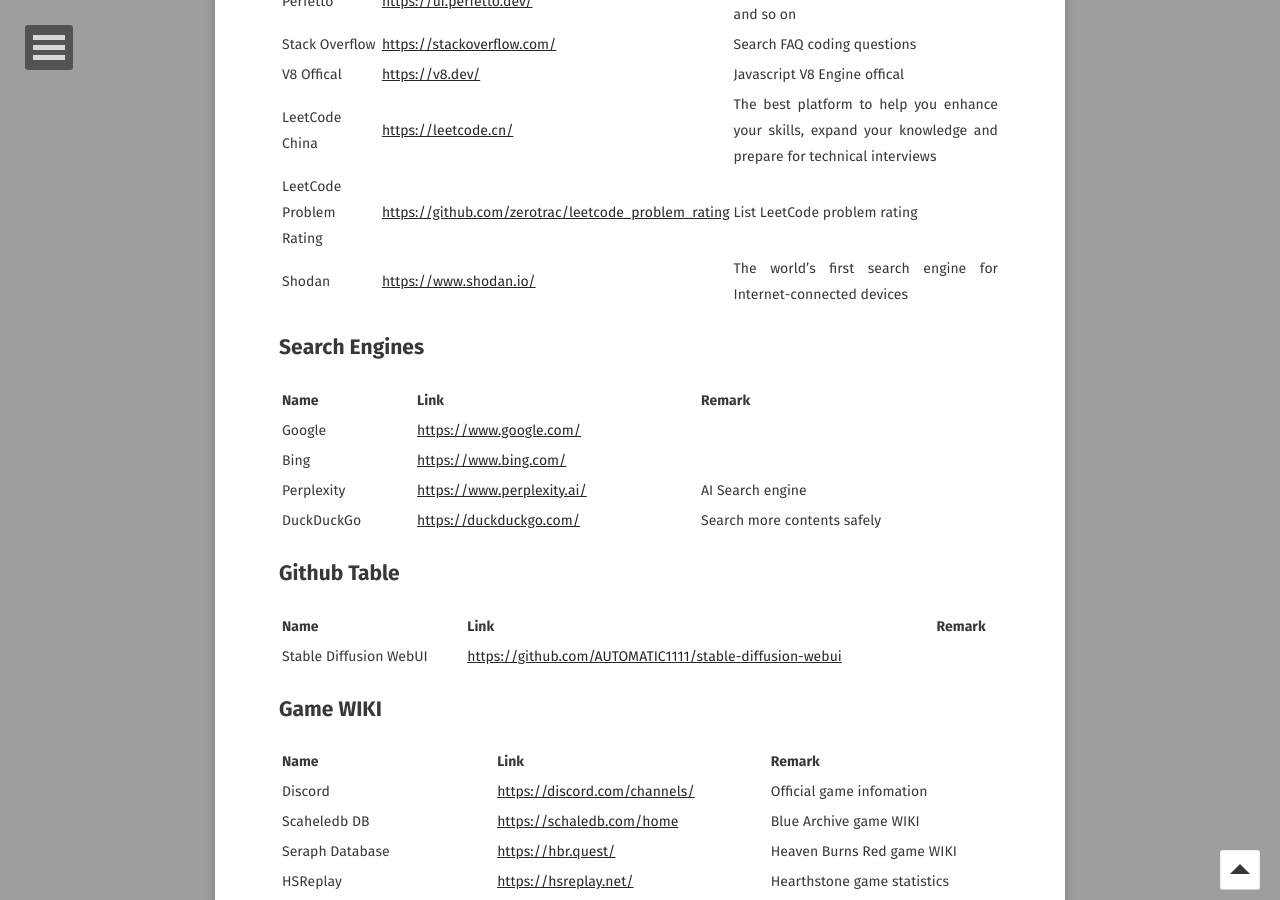
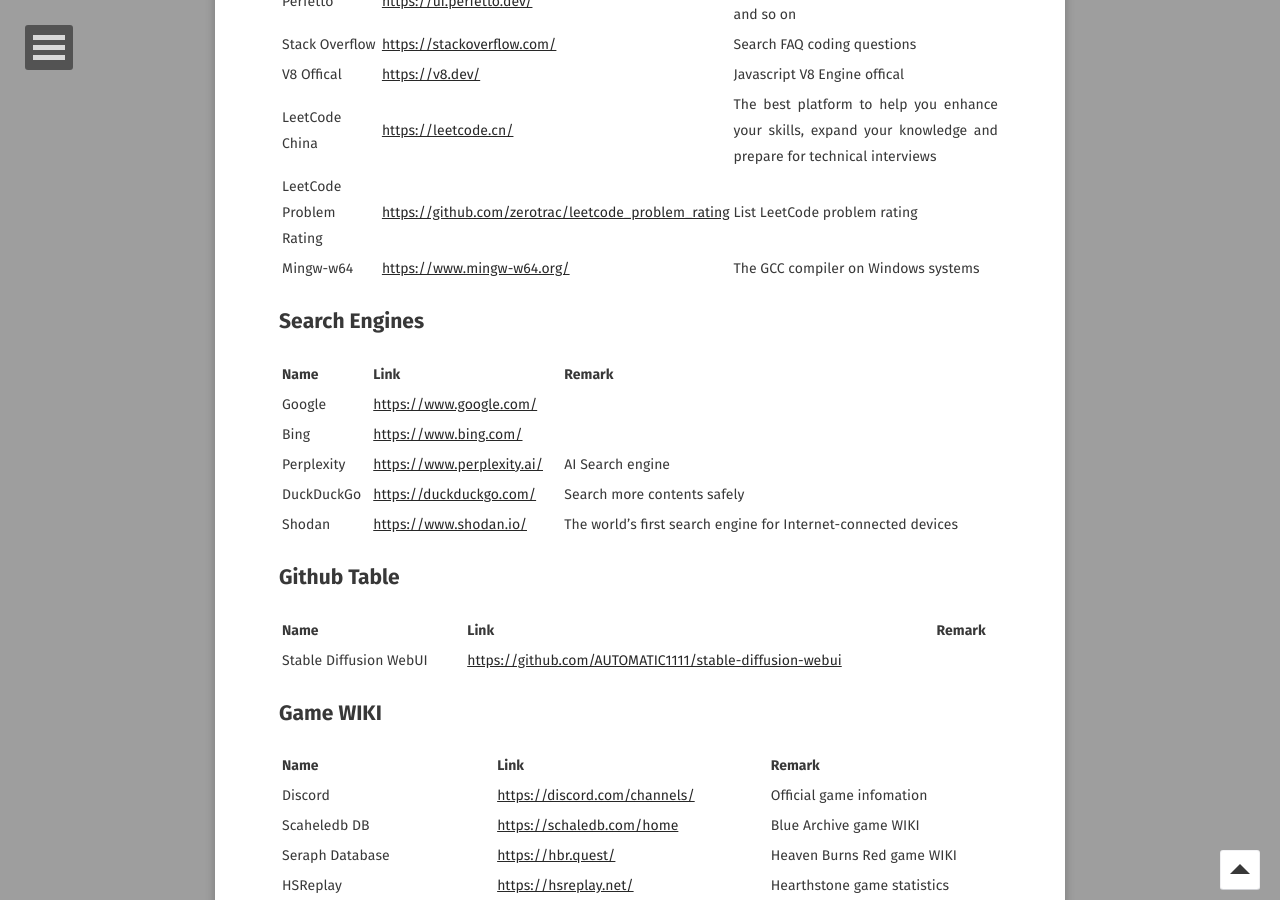
Before and after one commit to o7878x/o7878x.github.io, a Jekyll site: the page built from _posts/2024-07-07-pratical-websites.md, in a window 1280 px wide and 900 px high, scrolled down 917 px. Built offline with Jekyll 4.4.1, drawn with Linux system fonts in a browser that asks for light colours; some web fonts are replaced; comment, search, counter and statistics services are not loaded.

Commit message:
feature:add some sites

```diff
--- a/_posts/2024-07-07-pratical-websites.md
+++ b/_posts/2024-07-07-pratical-websites.md
@@ -29,7 +29,7 @@
 | V8 Offical | <https://v8.dev/> | Javascript V8 Engine offical |
 | LeetCode China | <https://leetcode.cn/> | The best platform to help you enhance your skills, expand your knowledge and prepare for technical interviews |
 | LeetCode Problem Rating | <https://github.com/zerotrac/leetcode_problem_rating> | List LeetCode problem rating |
-| Shodan | <https://www.shodan.io/> | The world's first search engine for Internet-connected devices |
+| Mingw-w64 | <https://www.mingw-w64.org/> | The GCC compiler on Windows systems |
 
 ## Search Engines
 
@@ -39,6 +39,7 @@
 | Bing | <https://www.bing.com/> | |
 | Perplexity | <https://www.perplexity.ai/> | AI Search engine |
 | DuckDuckGo | <https://duckduckgo.com/> | Search more contents safely |
+| Shodan | <https://www.shodan.io/> | The world's first search engine for Internet-connected devices |
 
 ## Github Table
 
```
